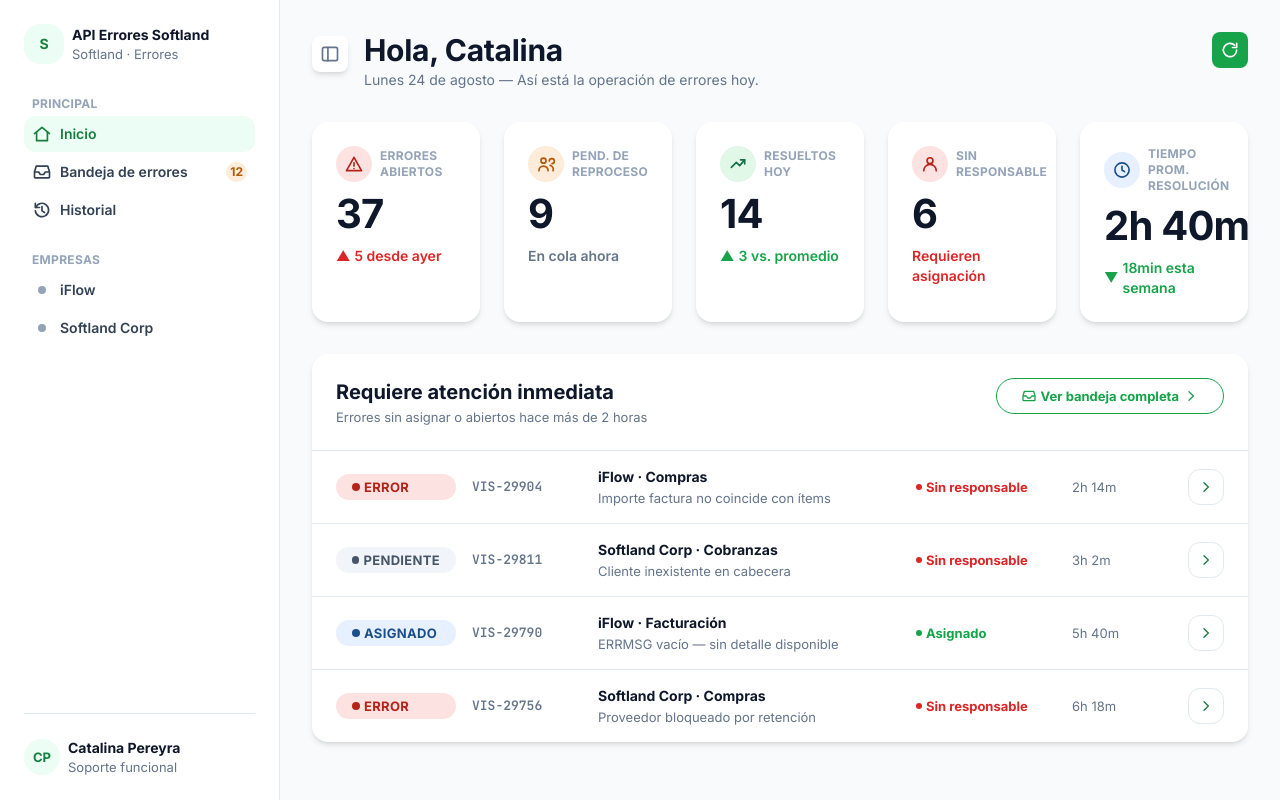
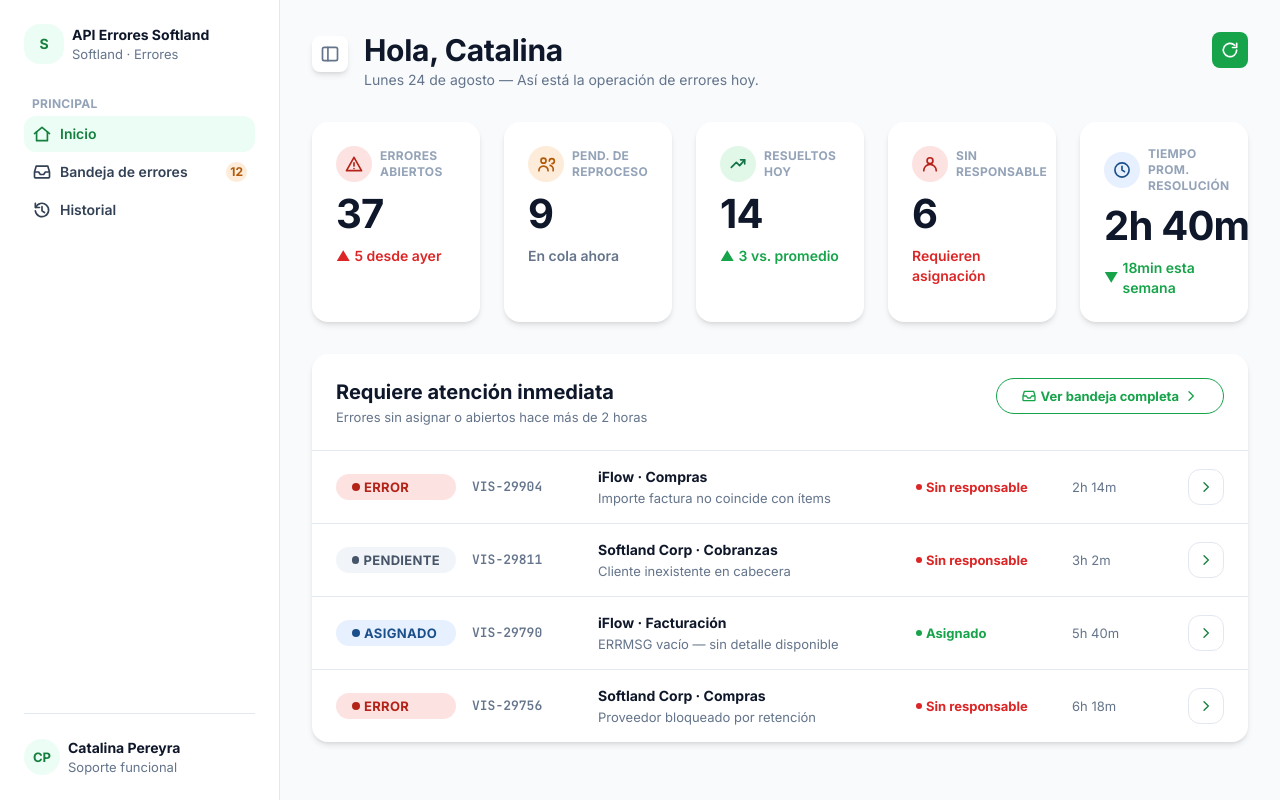
Before and after one commit to catalinapereyra123/API-controller-errores-softland, a React (Vite) app in the folder frontend/: page / in a window 1280 px wide. Built offline with nearby package versions, Linux system fonts and the light colour scheme.

Commit message:
saco empresas de sidebar

```diff
--- a/frontend/src/pages/Home.tsx
+++ b/frontend/src/pages/Home.tsx
@@ -14,10 +14,7 @@ import {
   UserIcon,
   UsersIcon,
 } from '../components/icons'
-import Sidebar, {
-  type SidebarNavItem,
-  type SidebarSection,
-} from '../components/Sidebar'
+import Sidebar, { type SidebarSection } from '../components/Sidebar'
 import StatCard from '../components/StatCard'
 import Table from '../components/Table'
 import {
@@ -159,19 +156,6 @@ function Home() {
           label: 'Historial',
         },
       ],
-    },
-    {
-      title: 'Empresas',
-      items: (data?.empresas ?? []).map<SidebarNavItem>((empresa) => ({
-        id: `empresa-${empresa.id}`,
-        label: empresa.nombre,
-        icon: (
-          <span
-            className="h-2 w-2 rounded-full"
-            style={{ backgroundColor: colors.gray.default }}
-          />
-        ),
-      })),
     },
   ]
 
```
